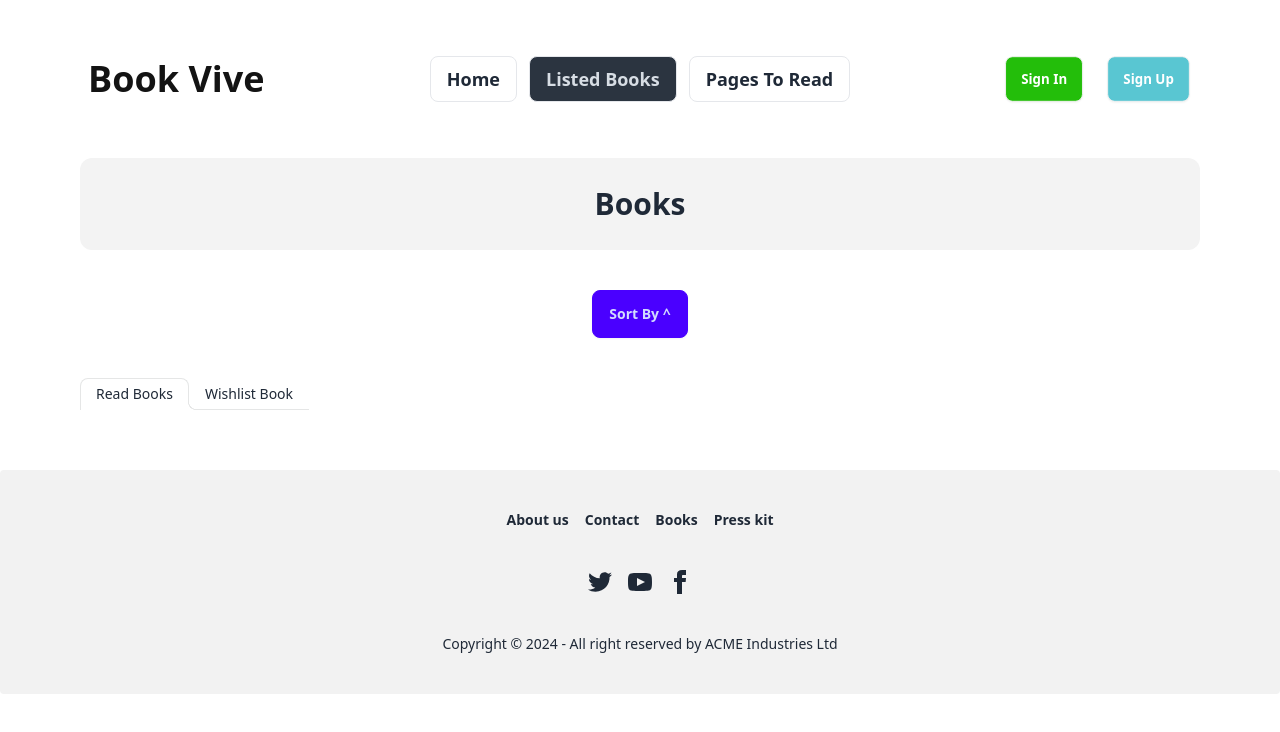
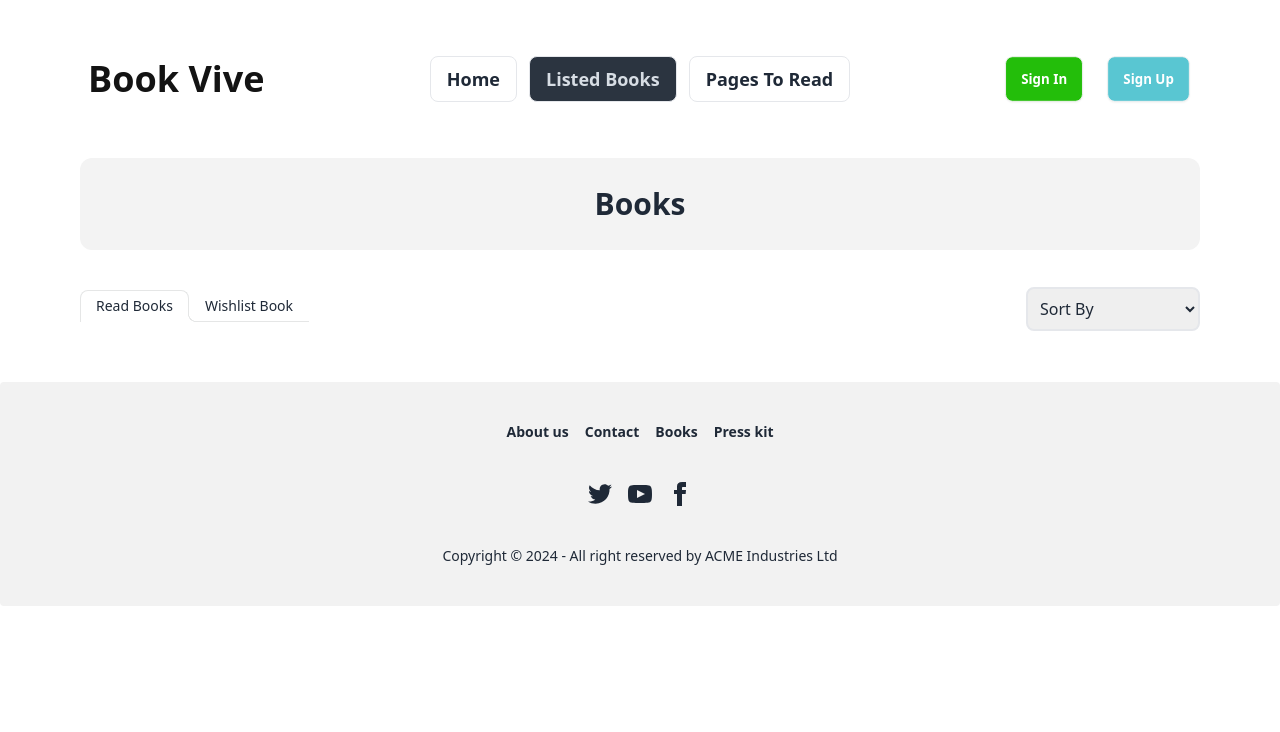
Before and after one commit to Golap12/Assignment-08, a React (Vite) app: page /listedbooks in a window 1280 px wide. Shown: the top 732 px of the page. Built offline with nearby package versions, Linux system fonts and the light colour scheme.

Commit message:
Toast Added to Read and Wishlist Button

```diff
--- a/public/books.json
+++ b/public/books.json
@@ -23,7 +23,7 @@
         "review": "A chilling dystopian masterpiece that explores the dangers of totalitarianism and surveillance, relevant even today.",
         "totalPages": 328,
         "rating": 4.5,
-        "category": "Fiction",
+        "category": "Mystery",
         "tags": [
             "Dystopian",
             "Political"
@@ -55,7 +55,7 @@
         "review": "A dazzling portrayal of the Jazz Age, filled with glamour, romance, and tragedy, capturing the essence of the American Dream.",
         "totalPages": 180,
         "rating": 4.3,
-        "category": "Fiction",
+        "category": "Thriller",
         "tags": [
             "Romance",
             "Historical Fiction"
--- a/src/components/Details.jsx
+++ b/src/components/Details.jsx
@@ -19,7 +19,7 @@ const Details = () => {
     const handleRead = () => {
 
         saveBook(idInt);
-        toast('Added To ReadList')
+        // toast('Added To ReadList')
     }
 
 
@@ -28,7 +28,7 @@ const Details = () => {
     const handleWish = () => {
 
         saveWish(idInt);
-        toast('Added To WishList')
+        // toast('Added To WishList')
     }
 
 
--- a/src/components/ListedBooks.jsx
+++ b/src/components/ListedBooks.jsx
@@ -16,9 +16,6 @@ const ListedBooks = () => {
                     <h1 className="text-center font-extrabold text-3xl">Books</h1>
                 </div>
 
-                <div className="mt-10 text-center">
-                    <button className="btn btn-primary">Sort By ^</button>
-                </div>
 
                 <div className="flex justify-center md:justify-start">
                     <div role="" className=" tabs-lifted mt-10 mb-10 ">
--- a/src/components/Read.jsx
+++ b/src/components/Read.jsx
@@ -1,45 +1,59 @@
-
-
 import { useEffect, useState } from "react";
 import { useLoaderData } from "react-router-dom";
 import { getStoredBook } from "../utility/localstorage";
 import ReadList from "./ReadList";
 
 const Read = () => {
-
     const books = useLoaderData();
 
-    const [bookApplied, setBookApplied] = useState([]);
+    const [displayBook, setDisplayBook] = useState([]);
 
-    useEffect(()=>{
+    const handleBookFilter = (filter) => {
+        let sortedBooks = [...displayBook];
+
+        if (filter === 'rating') {
+            sortedBooks.sort((a, b) => b.rating - a.rating);
+        } else if (filter === 'pages') {
+            sortedBooks.sort((a, b) => a.totalPages - b.totalPages);
+        } else if (filter === 'year') {
+            sortedBooks.sort((a, b) => a.yearOfPublishing - b.yearOfPublishing);
+        }
+
+        setDisplayBook(sortedBooks);
+    };
+
+    useEffect(() => {
         const storedBookId = getStoredBook();
-        if(books.length){
-
+        if (books.length) {
             const bookRead = [];
-            for (const id of storedBookId){
-                const book = books.find(book => book.id === id);
-                if(book){
-                    bookRead.push(book)
+            for (const id of storedBookId) {
+                const book = books.find((book) => book.id === id);
+                if (book) {
+                    bookRead.push(book);
                 }
             }
+            setDisplayBook(bookRead);
+        }
+    }, [books]);
 
-            setBookApplied(bookRead);
-        }
+    return (
+        <div className="flex flex-col gap-5 relative">
 
-    } ,[])
+            <div className="text-center absolute right-0 top-[-75px]">
+                <select className="border-2 rounded-lg p-2" onChange={(e) => handleBookFilter(e.target.value)}>
+                    <option value="rating">Sort By</option>
+                    <option value="rating">Rating</option>
+                    <option value="pages">Number Of Pages</option>
+                    <option value="year">Published Year</option>
+                </select>
+            </div>
 
 
-
-
-
-
-    return (
-        <div className="flex flex-col gap-5">
-            {
-              bookApplied.map(book => <ReadList book={book} key={book.id}></ReadList>)
-            }
+            {displayBook.map((book) => (
+                <ReadList book={book} key={book.id}></ReadList>
+            ))}
         </div>
-    )
-}
+    );
+};
 
 export default Read;
--- a/src/components/WishList.jsx
+++ b/src/components/WishList.jsx
@@ -3,37 +3,54 @@ import { useLoaderData } from "react-router-dom";
 import { getStoredWish } from "../utility/localstorage";
 import WishListed from "./WishListed";
 
-
 const WishList = () => {
-
-
     const books = useLoaderData();
 
     const [wish, setWish] = useState([]);
+    const [displayWish, setDisplayWish] = useState([]);
 
-    useEffect(()=>{
+    const handleBookFilter = (filter) => {
+        let sortedBooks = [...wish];
+
+        if (filter === 'rating') {
+            sortedBooks.sort((a, b) => b.rating - a.rating);
+        } else if (filter === 'pages') {
+            sortedBooks.sort((a, b) => a.totalPages - b.totalPages);
+        } else if (filter === 'year') {
+            sortedBooks.sort((a, b) => a.yearOfPublishing - b.yearOfPublishing);
+        }
+
+        setDisplayWish(sortedBooks);
+    };
+
+    useEffect(() => {
         const storedWishId = getStoredWish();
 
-        if(books.length > 0){
-
+        if (books.length > 0) {
             const wishedBooks = [];
-            for(const id of storedWishId){
+            for (const id of storedWishId) {
                 const book = books.find(book => book.id === id)
-                if(book){
+                if (book) {
                     wishedBooks.push(book)
                 }
             }
-
             setWish(wishedBooks);
-
+            setDisplayWish(wishedBooks);
         }
     }, [])
 
     return (
-        <div className="flex flex-col gap-5">
-            {
-                wish.map(book => <WishListed key={book.key} book={book}></WishListed>)
-            }
+        <div className="flex flex-col gap-5 relative">
+            <div className="text-center absolute right-0 top-[-75px]">
+                <select className="border-2 rounded-lg p-2" onChange={(e) => handleBookFilter(e.target.value)}>
+                    <option value="rating">Sort By</option>
+                    <option value="rating">Rating</option>
+                    <option value="pages">Number Of Pages</option>
+                    <option value="year">Published Year</option>
+                </select>
+            </div>
+
+            {displayWish.map(book => <WishListed key={book.key} book={book}></WishListed>)}
         </div>
     )
 }
--- a/src/main.jsx
+++ b/src/main.jsx
@@ -12,6 +12,9 @@ import PagesToRead from './components/PagesToRead';
 import Details from './components/Details';
 import WishList from './components/WishList';
 import Read from './components/Read';
+import { ToastContainer, toast } from 'react-toastify';
+import 'react-toastify/dist/ReactToastify.css';
+
 
 
 
@@ -53,6 +56,8 @@ const router = createBrowserRouter([
   },
 ]);
 
+<ToastContainer />
+
 ReactDOM.createRoot(document.getElementById('root')).render(
   <React.StrictMode>
     <RouterProvider router={router} />
--- a/src/utility/localstorage.js
+++ b/src/utility/localstorage.js
@@ -1,4 +1,7 @@
 import { json } from "react-router-dom";
+import { ToastContainer, toast } from 'react-toastify';
+import 'react-toastify/dist/ReactToastify.css';
+
 
 const getStoredBook = () =>{
     const storedBook = localStorage.getItem('book-application');
@@ -16,15 +19,11 @@ const saveBook = id => {
     if(!exists){
         storedBook.push(id);
         localStorage.setItem('book-application', JSON.stringify(storedBook))
+        toast('Added To ReadList')
+    }else{
+        toast.error('All ready Added')
     }
 }
-
-
-
-
-
-
-
 
 
 
@@ -49,6 +48,9 @@ const saveWish = id => {
     if(!exists){
         storedWish.push(id);
         localStorage.setItem('wish-book', JSON.stringify(storedWish))
+        toast('Added To WishList')
+    }else{
+        toast.error('All ready Added')
     }
 }
 
```
